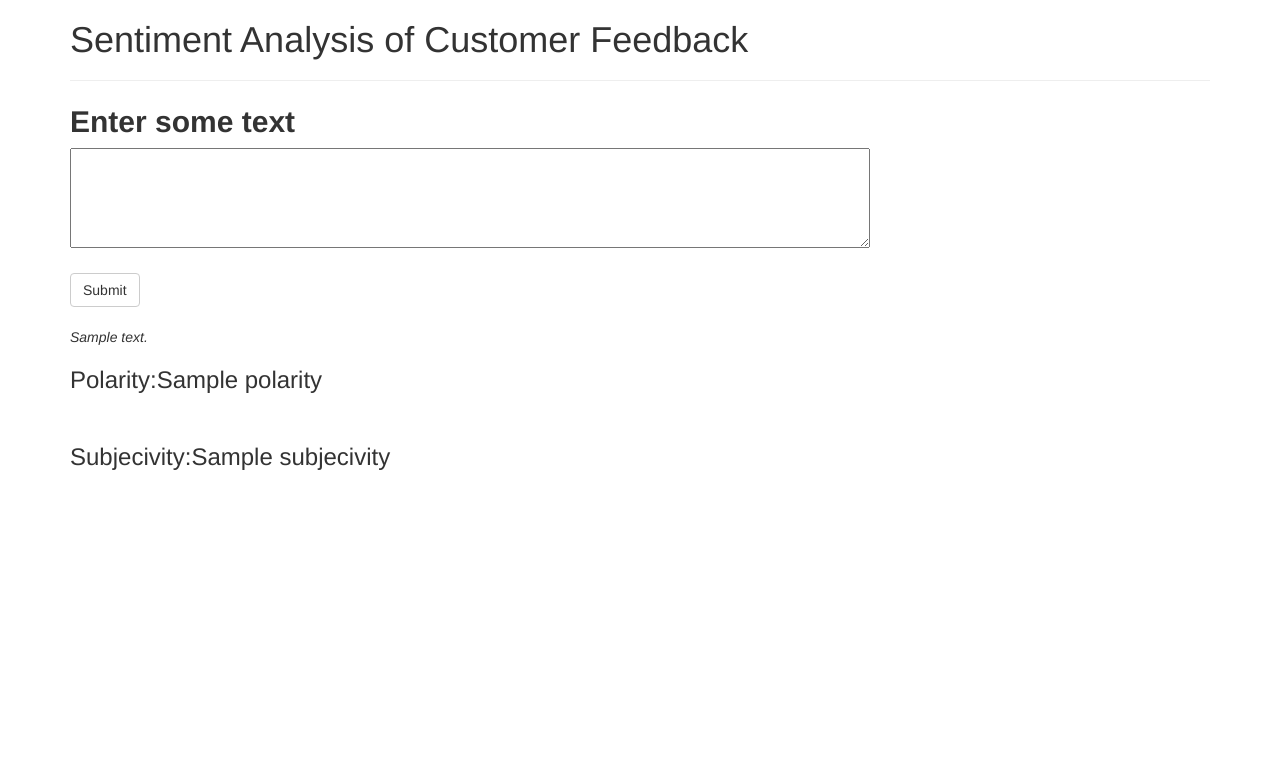
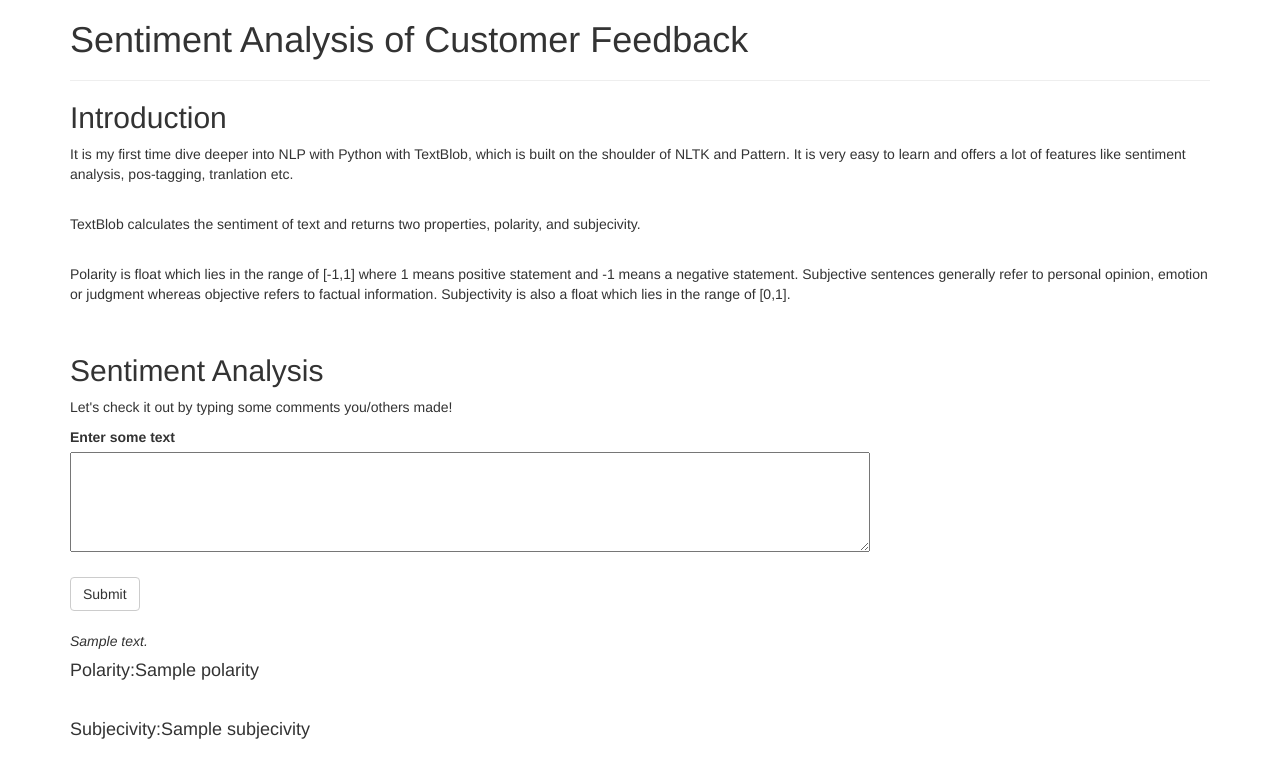
Before and after one commit to YANG007SUN/Text_Analysis_Yelp_Comments, a Flask app: template flask_app/templates/index.html in a window 1280 px wide. Shown: the top 778 px of the page. Run offline with Flask 2, Linux system fonts and the light colour scheme; the template is opened without the code that fills it: most values are stand-ins (such as "Sample title", 1, 10 or a date in 2020); some libraries are stand-ins or nearby versions.

Commit message:
update flask

```diff
--- a/flask_app/app.py
+++ b/flask_app/app.py
@@ -4,14 +4,21 @@ from flask import request
 import sys
 
 
+
+
 app = Flask(__name__)
-
 
 @app.route("/")
 def home():
-    return render_template("index.html")
+    # default summary data
+    summary_data = {
+        "text":"I like orange chicken a lot. Great place to go! Strongly recommended!",
+        "polarity":0.21,
+        "subjecivity":0.81
+    }
+    return render_template("index.html", summary = summary_data)
 
-@app.route("/",methods=["POST"])
+@app.route("/",methods=["POST", "GET"])
 def my_review_value():
     text = request.form["review"]
     summary_data = data_processer.text_summary(text)
--- a/flask_app/static/style.css
+++ b/flask_app/static/style.css
@@ -5,7 +5,9 @@
 
 
 
-
+#sub_title{
+    font-weight: bold;
+}
 
 .main_title{
     font-size: 40px;
@@ -18,9 +20,6 @@
     width: 800px;
 }
 
-#small_text{
-    font-size: 30px;
-}
 
 #text{
     font-style: italic;
--- a/flask_app/templates/index.html
+++ b/flask_app/templates/index.html
@@ -5,7 +5,7 @@
     <meta charset="UTF-8">
     <meta name="viewport" content="width=device-width, initial-scale=1.0">
     <meta http-equiv="X-UA-Compatible" content="ie=edge">
-    <title>Forms</title>
+    <title>Sentiment Analysis</title>
     <script src="https://d3js.org/d3.v5.min.js"></script>
     <!-- <script src="../static/app.js" async></script> -->
     <link rel="stylesheet" href="https://maxcdn.bootstrapcdn.com/bootswatch/3.3.7/superhero/bootstrap.min.css">
@@ -15,6 +15,19 @@
 <body>
     <div class="container">
       <h1>Sentiment Analysis of Customer Feedback</h1><hr>
+
+      <h2 class="sub_title">Introduction</h2>
+      <p>It is my first time dive deeper into NLP with Python with TextBlob, which is built on the
+          shoulder of NLTK and Pattern. It is very easy to learn and offers a lot of features like sentiment analysis,
+          pos-tagging, tranlation etc.
+      </p><br>
+      <p>TextBlob calculates the sentiment of text and returns two properties, polarity, and subjecivity.</p><br>
+      <p>Polarity is float which lies in the range of [-1,1] where 1 means positive statement and -1 means a negative statement.
+          Subjective sentences generally refer to personal opinion, emotion or judgment whereas objective refers to factual information.
+          Subjectivity is also a float which lies in the range of [0,1].</p><br>
+
+        <h2 class="sub_title">Sentiment Analysis</h2>
+        <p>Let's check it out by typing some comments you/others made!</p>
         <div class="row">
             <div class="col-md-12">
                 <label id="small_text">Enter some text</label><br>
@@ -25,10 +38,11 @@
 
             </div>
         </div>
+
         <div class="output_value" class="col-md-12">
-              <p id="text">{{summary["text"]}}</p>
-              <h3>Polarity:<span>{{summary["polarity"]}}</span></h3><br>
-              <h3>Subjecivity:<span>{{summary["subjecivity"]}}</span></h3>
+              <p id="text">{{summary["text"] if summary["text"]!=None }}</p>
+              <h4>Polarity:<span>{{summary["polarity"]}}</span></h4><br>
+              <h4>Subjecivity:<span>{{summary["subjecivity"]}}</span></h4>
         </div>
     </div>
 </body>
```
